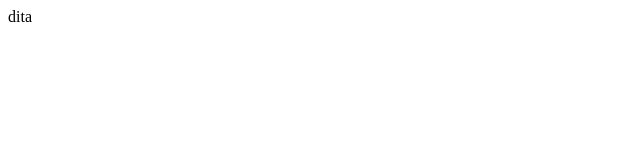
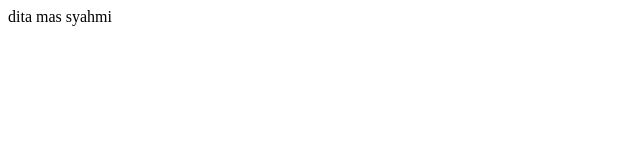
Before and after one commit to nanditaputrihj/aplikasi-andorid, a plain HTML site: page index.html in a window 1280 px wide. Shown: the whole page, without its empty margins (0-640 px from the left). Drawn offline with Linux system fonts and the light colour scheme.

Commit message:
Update index.html

```diff
--- a/index.html
+++ b/index.html
@@ -6,6 +6,6 @@
     <title>Document</title>
 </head>
 <body>
-    dita
+    dita mas syahmi
 </body>
 </html>
```
